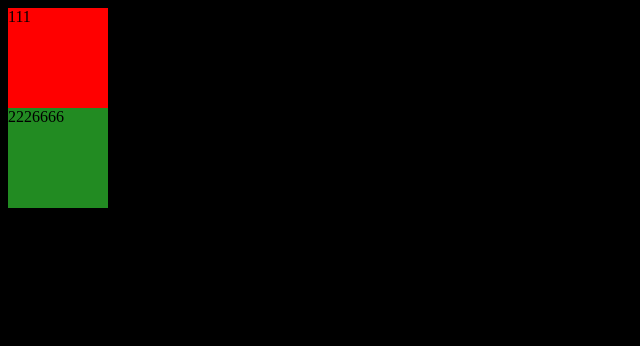
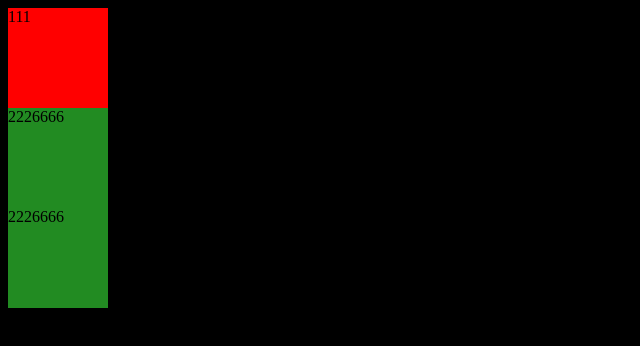
Before and after one commit to gefallener85/testproject, a website: page app/index.html in a window 1280 px wide. Shown: the whole page, without its empty margins (0-640 px from the left). Drawn offline with Linux system fonts and the light colour scheme.

Commit message:
commit 2

```diff
--- a/app/index.html
+++ b/app/index.html
@@ -8,5 +8,6 @@
 <body>
 <div>111</div>
 <div class="green">2226666</div>
+<div class="green">2226666</div>
 </body>
 </html>
```
